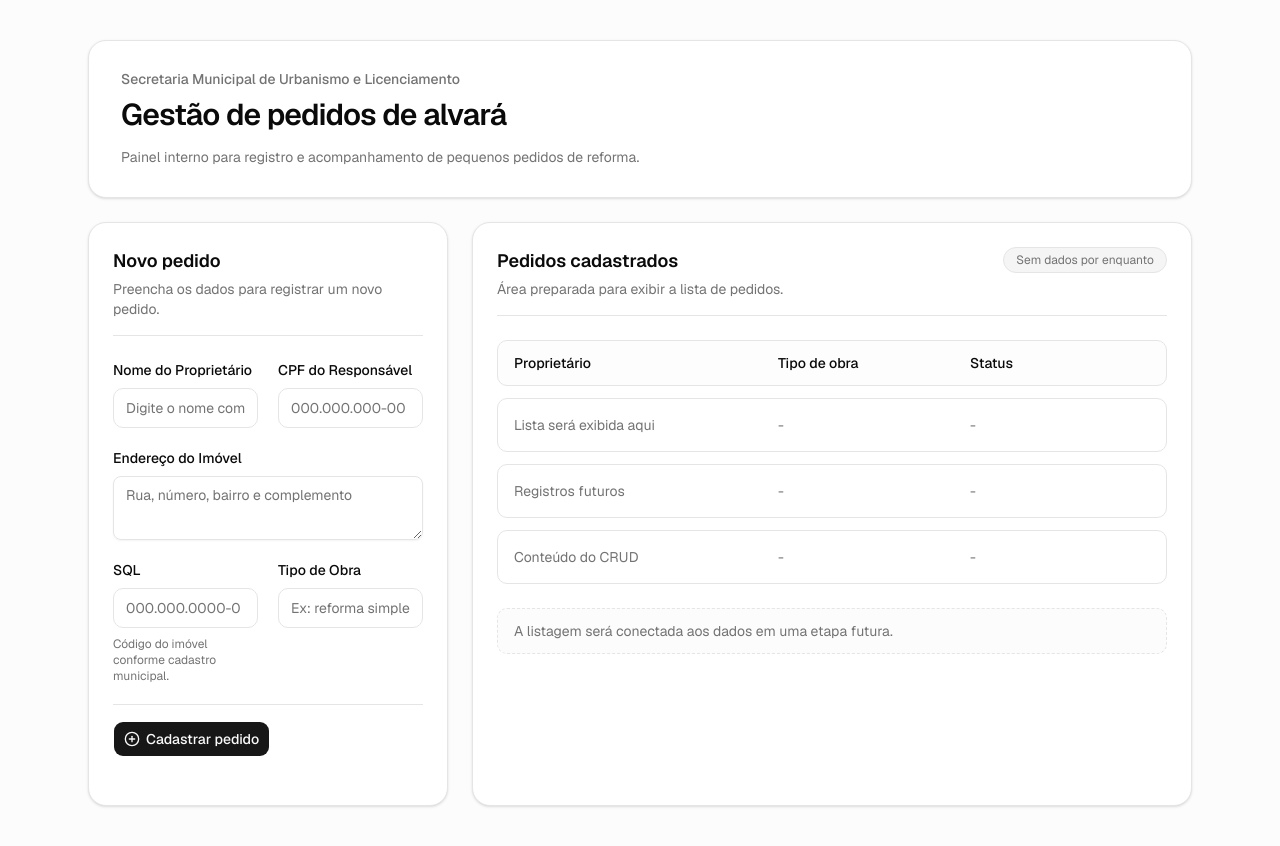
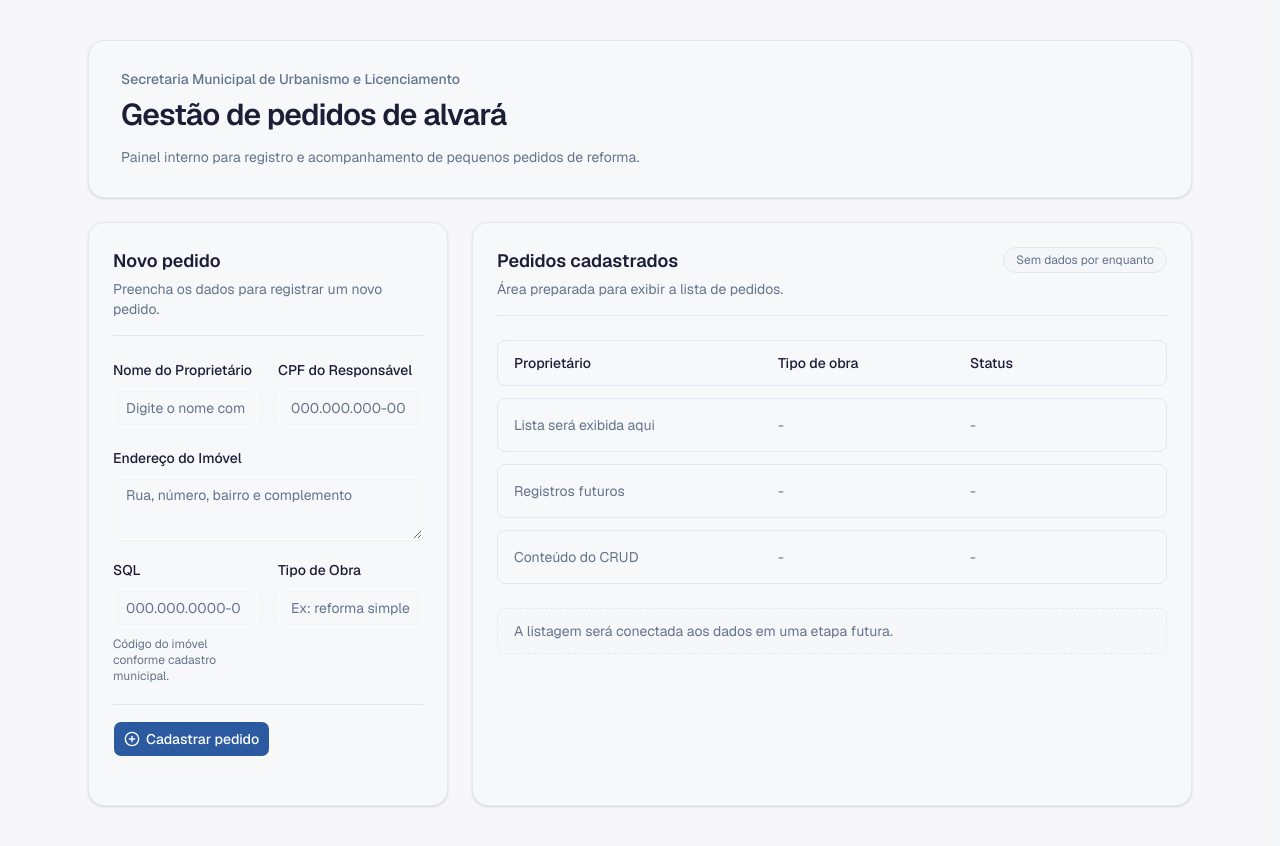
Before and after one commit to Breqsz/teste-tecnico, a Next.js app: page / in a window 1280 px wide. Built offline with nearby package versions, Linux system fonts and the light colour scheme.

Commit message:
Styles fixes

```diff
--- a/app/globals.css
+++ b/app/globals.css
@@ -38,48 +38,45 @@
   --color-card: var(--card);
   --color-foreground: var(--foreground);
   --color-background: var(--background);
-    --radius-sm: calc(var(--radius) * 0.6);
-    --radius-md: calc(var(--radius) * 0.8);
+  --radius-sm: calc(var(--radius) - 4px);
+  --radius-md: calc(var(--radius) - 2px);
   --radius-lg: var(--radius);
-    --radius-xl: calc(var(--radius) * 1.4);
-    --radius-2xl: calc(var(--radius) * 1.8);
-    --radius-3xl: calc(var(--radius) * 2.2);
-    --radius-4xl: calc(var(--radius) * 2.6);
+  --radius-xl: calc(var(--radius) + 4px);
 }
 
 :root {
-    --background: oklch(1 0 0);
-    --foreground: oklch(0.145 0 0);
-    --card: oklch(1 0 0);
-    --card-foreground: oklch(0.145 0 0);
-    --popover: oklch(1 0 0);
-    --popover-foreground: oklch(0.145 0 0);
-    --primary: oklch(0.205 0 0);
-    --primary-foreground: oklch(0.985 0 0);
-    --secondary: oklch(0.97 0 0);
-    --secondary-foreground: oklch(0.205 0 0);
-    --muted: oklch(0.97 0 0);
-    --muted-foreground: oklch(0.556 0 0);
-    --accent: oklch(0.97 0 0);
-    --accent-foreground: oklch(0.205 0 0);
-    --destructive: oklch(0.577 0.245 27.325);
-    --border: oklch(0.922 0 0);
-    --input: oklch(0.922 0 0);
-    --ring: oklch(0.708 0 0);
-    --chart-1: oklch(0.87 0 0);
-    --chart-2: oklch(0.556 0 0);
-    --chart-3: oklch(0.439 0 0);
-    --chart-4: oklch(0.371 0 0);
-    --chart-5: oklch(0.269 0 0);
-    --radius: 0.625rem;
-    --sidebar: oklch(0.985 0 0);
-    --sidebar-foreground: oklch(0.145 0 0);
-    --sidebar-primary: oklch(0.205 0 0);
-    --sidebar-primary-foreground: oklch(0.985 0 0);
-    --sidebar-accent: oklch(0.97 0 0);
-    --sidebar-accent-foreground: oklch(0.205 0 0);
-    --sidebar-border: oklch(0.922 0 0);
-    --sidebar-ring: oklch(0.708 0 0);
+  --background: #f7f8fa;
+  --foreground: #1a1f36;
+  --card: #ffffff;
+  --card-foreground: #1a1f36;
+  --popover: #ffffff;
+  --popover-foreground: #1a1f36;
+  --primary: #2c5aa0;
+  --primary-foreground: #ffffff;
+  --secondary: #eef2f7;
+  --secondary-foreground: #1a1f36;
+  --muted: #f4f6f9;
+  --muted-foreground: #64748b;
+  --accent: #eef2f7;
+  --accent-foreground: #1a1f36;
+  --destructive: #dc2626;
+  --border: #e2e8f0;
+  --input: #ffffff;
+  --ring: #2c5aa0;
+  --chart-1: oklch(0.646 0.222 41.116);
+  --chart-2: oklch(0.6 0.118 184.704);
+  --chart-3: oklch(0.398 0.07 227.392);
+  --chart-4: oklch(0.828 0.189 84.429);
+  --chart-5: oklch(0.769 0.188 70.08);
+  --radius: 0.5rem;
+  --sidebar: #ffffff;
+  --sidebar-foreground: #1a1f36;
+  --sidebar-primary: #2c5aa0;
+  --sidebar-primary-foreground: #ffffff;
+  --sidebar-accent: #eef2f7;
+  --sidebar-accent-foreground: #1a1f36;
+  --sidebar-border: #e2e8f0;
+  --sidebar-ring: #2c5aa0;
 }
 
 .dark {
@@ -120,10 +117,20 @@
   * {
     @apply border-border outline-ring/50;
   }
+
   body {
     @apply bg-background text-foreground;
   }
+
   html {
     @apply font-sans;
   }
+
+  h1 {
+    @apply text-2xl font-semibold;
   }
+
+  h2 {
+    @apply text-xl font-semibold;
+  }
+}
```
Lines whose indentation alone changed are shown as unchanged.
